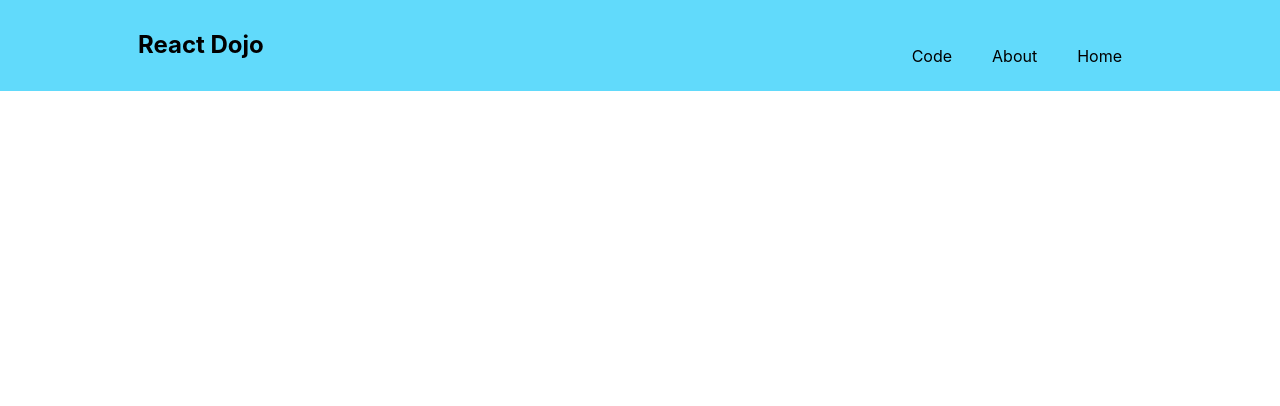
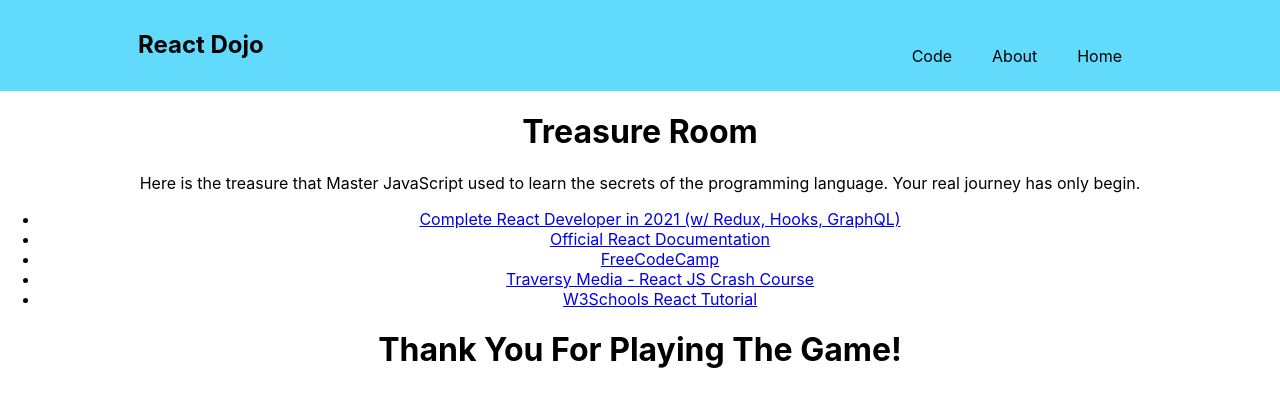
Before and after one commit to mohammedasker/ReactDojo, a React (Create React App) app: page /reward in a window 1280 px wide. Shown: the top 406 px of the page. Built offline with nearby package versions, Linux system fonts and the light colour scheme.

Commit message:
fixed stage 4 bug and now able to stop counter when clicked the button

```diff
--- a/src/App.js
+++ b/src/App.js
@@ -6,6 +6,8 @@ import About from "./pages/About/about";
 import Stage1 from "./pages/Stage1/Stage1";
 import Stage2 from "./pages/Stage2/Stage2";
 import Stage3 from "./pages/Stage3/Stage3";
+import Stage4 from "./pages/Stage4/Stage4";
+import Reward from "./pages/Reward/Reward";
 
 import "./App.css";
 
@@ -50,6 +52,12 @@ function App() {
 					<Route path="/stage3">
 						<Stage3 />
 					</Route>
+					<Route path="/stage4">
+						<Stage4 />
+					</Route>
+					<Route path="/reward">
+						<Reward />
+					</Route>
 				</Switch>
 			</Router>
 		</div>
--- /dev/null
+++ b/src/pages/Reward/Reward.jsx
@@ -0,0 +1,39 @@
+import React from "react";
+
+const Reward = () => (
+	<div>
+		<h1>Treasure Room</h1>
+		<p>
+			Here is the treasure that Master JavaScript used to learn the secrets of
+			the programming language. Your real journey has only begin.
+		</p>
+
+		<ul>
+			<li>
+				<a href="https://www.udemy.com/course/complete-react-developer-zero-to-mastery/">
+					Complete React Developer in 2021 (w/ Redux, Hooks, GraphQL)
+				</a>
+			</li>
+			<li>
+				<a href="https://reactjs.org/">Official React Documentation</a>
+			</li>
+			<li>
+				<a href="https://www.freecodecamp.org/">FreeCodeCamp</a>
+			</li>
+			<li>
+				<a href="https://www.youtube.com/watch?v=sBws8MSXN7A">
+					Traversy Media - React JS Crash Course
+				</a>
+			</li>
+			<li>
+				<a href="https://www.w3schools.com/react/">W3Schools React Tutorial</a>
+			</li>
+		</ul>
+
+		<h1>
+			<strong>Thank You For Playing The Game!</strong>
+		</h1>
+	</div>
+);
+
+export default Reward;
--- a/src/pages/Stage3/Stage3.jsx
+++ b/src/pages/Stage3/Stage3.jsx
@@ -1,4 +1,6 @@
 import React, { useState } from "react";
+import { Link } from "react-router-dom";
+
 import "./Stage3.css";
 
 const Stage3 = () => {
@@ -55,7 +57,9 @@ const Stage3Clear = () => (
 			We are about to enter the final stage of the training. I'll meet you
 			there.
 		</p>
-		<button>Go to Final Stage</button>
+		<Link to="/stage4">
+			<button>Go to Final Stage</button>
+		</Link>
 	</div>
 );
 
--- /dev/null
+++ b/src/pages/Stage4/Stage4.css
@@ -0,0 +1,4 @@
+.found-button {
+	opacity: 0.1;
+	cursor: initial;
+}
--- /dev/null
+++ b/src/pages/Stage4/Stage4.jsx
@@ -0,0 +1,92 @@
+import React, { useState, useEffect } from "react";
+import { Link } from "react-router-dom";
+
+import "./Stage4.css";
+
+const Stage4 = () => {
+	const [startBattle, setStartBattle] = useState(false);
+	const onStartBattle = () => setStartBattle(true);
+
+	return (
+		<div>
+			<h1>Final Stage: Dark World</h1>
+
+			<p>
+				Welcome to final stage of the training. Your final lesson is to use all
+				the skills I've taught you to fight the greatest opponent of all time -
+				me. The game is simple. It's hide and seek!
+				<br />
+				<br />
+				You got only one minute to defeat me and if you failed, you must start
+				from the beginning of the training. But don't worry, since I'm the one
+				who train you, I'm sure you will pass the test. Are you ready?
+			</p>
+
+			<button onClick={onStartBattle}>Start</button>
+			{startBattle ? <Countdown /> : null}
+		</div>
+	);
+};
+
+const Countdown = () => {
+	const [seconds, setSeconds] = useState(10);
+	const [foundYou, setFoundYou] = useState(false);
+	const onFoundYou = () => setFoundYou(!foundYou);
+
+	useEffect(() => {
+		const counter = () => setTimeout(() => setSeconds(seconds - 1), 1000);
+		const startCountdown = () => {
+			if (seconds > 0) {
+				counter();
+			}
+		};
+		if (!foundYou) {
+			startCountdown();
+		} else return clearTimeout(counter);
+	}, [seconds, foundYou]);
+
+	return (
+		<div>
+			{seconds}
+			<br />
+			<br />
+			<button onClick={onFoundYou} className="found-button">
+				Found You
+			</button>
+			{foundYou ? <Stage4Clear /> : null}
+			{seconds === 0 ? <Stage4Fail /> : null}
+		</div>
+	);
+};
+
+const Stage4Clear = () => (
+	<div>
+		<p>
+			Y-You defeat me! You've learn so much in a short time. I have nothing to
+			teach you anymore. Congrats on passing the test, my apprentice! You are
+			now officially a coding warrior! Go to the treasure room and claim your
+			reward!!
+		</p>
+		<Link to="/reward">
+			<button>Treasure Room</button>
+		</Link>
+	</div>
+);
+
+const Stage4Fail = () => {
+	return (
+		<div>
+			<h1>You Lose!</h1>
+			<p>
+				You have failed the test, my apprentice. Don't you dare to refresh this
+				page! Be a honorable warrior and start from the beginning of the
+				training.
+			</p>
+			<Link to="/stage1">
+				<button>Go to Stage 1</button>
+			</Link>
+		</div>
+	);
+};
+
+export default Stage4;
```
Also changed, not shown: src/pages/Reward/Reward.css (added), 1 other file (tests, documents, lock files or other folders).
